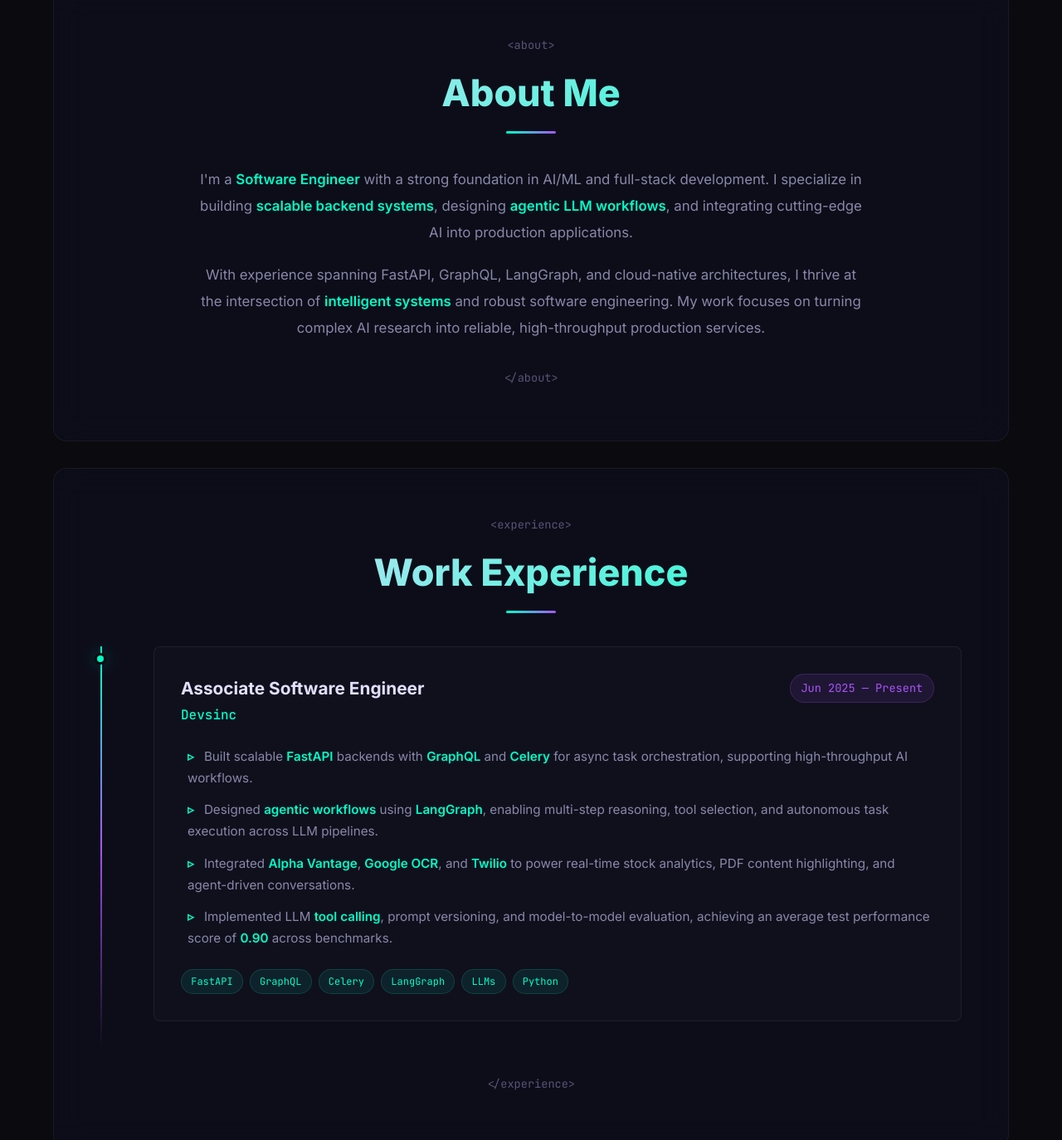
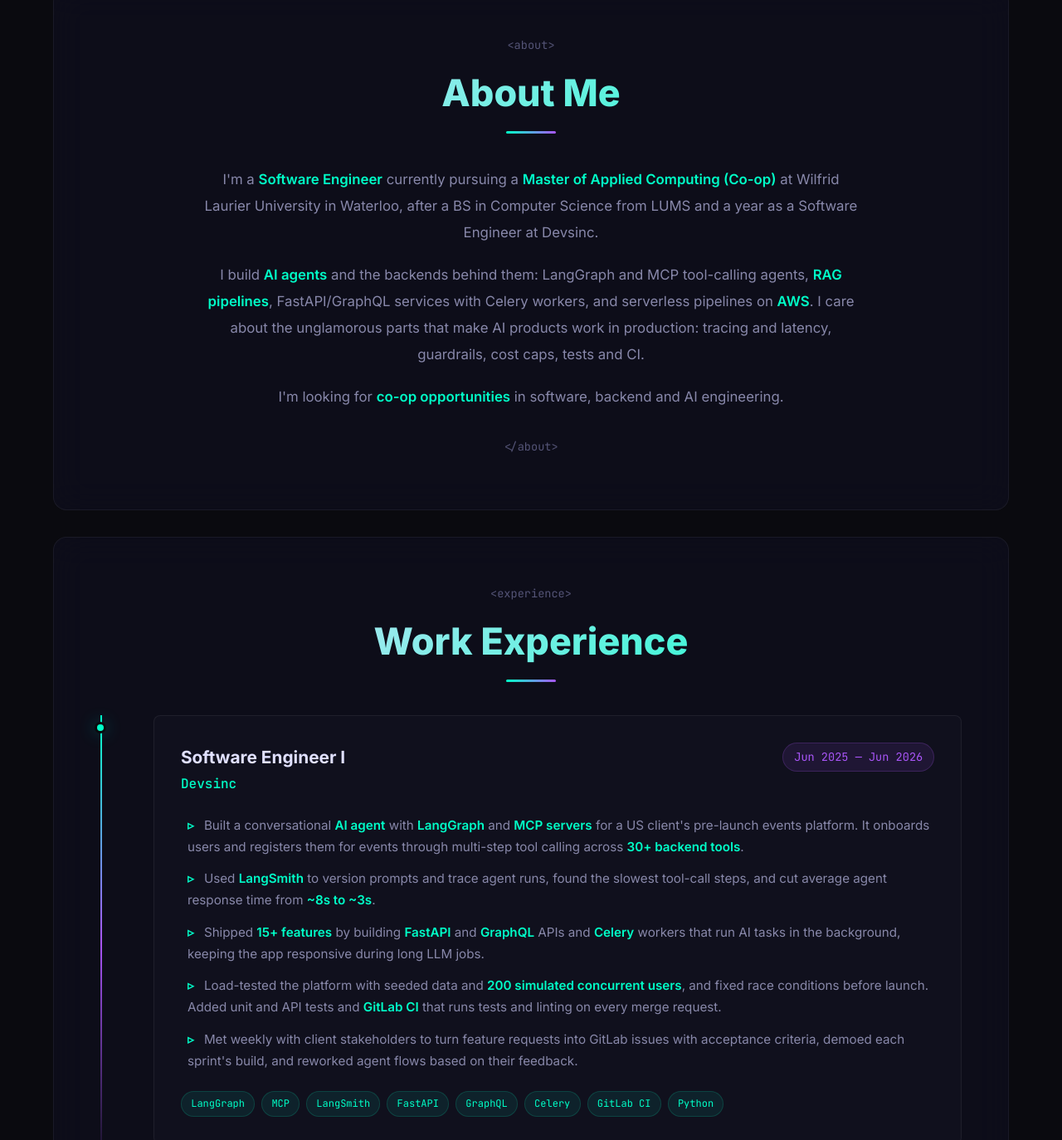
Before and after one commit to abdullahasif07/abdullahasif07.github.io, a plain HTML site: page index.html in a window 1280 px wide. Shown: the part 846-2220 px from the top of the page at 83% size. Drawn offline with Linux system fonts and the light colour scheme.

Commit message:
Update experience, about and hero from latest resume

```diff
--- a/index.html
+++ b/index.html
@@ -65,8 +65,8 @@
                             <span class="cursor-blink">|</span>
                         </div>
                         <p class="hero-description">
-                            Building intelligent systems at the intersection of AI and software engineering.
-                            I craft scalable backends, design agentic LLM workflows, and ship products that solve real-world problems.
+                            I build AI agents, RAG pipelines and the backends that run them in production.
+                            Master of Applied Computing (Co-op) student at Wilfrid Laurier University, previously Software Engineer at Devsinc.
                         </p>
                         <div class="cta-buttons">
                             <a href="#projects" class="btn btn-primary">
@@ -98,7 +98,7 @@
                         <div class="image-ring"></div>
                         <img src="my-photo.png" alt="Muhammad Abdullah" class="profile-image">
                         <div class="image-status">
-                            <span class="status-dot"></span> Available for opportunities
+                            <span class="status-dot"></span> Open to co-op opportunities
                         </div>
                     </div>
                 </div>
@@ -122,14 +122,18 @@
                 </div>
                 <div class="about-content">
                     <p>
-                        I'm a <span class="highlight">Software Engineer</span> with a strong foundation in AI/ML and full-stack development.
-                        I specialize in building <span class="highlight">scalable backend systems</span>, designing
-                        <span class="highlight">agentic LLM workflows</span>, and integrating cutting-edge AI into production applications.
+                        I'm a <span class="highlight">Software Engineer</span> currently pursuing a
+                        <span class="highlight">Master of Applied Computing (Co-op)</span> at Wilfrid Laurier University in Waterloo,
+                        after a BS in Computer Science from LUMS and a year as a Software Engineer at Devsinc.
                     </p>
                     <p>
-                        With experience spanning FastAPI, GraphQL, LangGraph, and cloud-native architectures, I thrive at the intersection
-                        of <span class="highlight">intelligent systems</span> and robust software engineering. My work focuses on turning
-                        complex AI research into reliable, high-throughput production services.
+                        I build <span class="highlight">AI agents</span> and the backends behind them: LangGraph and MCP tool-calling agents,
+                        <span class="highlight">RAG pipelines</span>, FastAPI/GraphQL services with Celery workers, and serverless pipelines on
+                        <span class="highlight">AWS</span>. I care about the unglamorous parts that make AI products work in production:
+                        tracing and latency, guardrails, cost caps, tests and CI.
+                    </p>
+                    <p>
+                        I'm looking for <span class="highlight">co-op opportunities</span> in software, backend and AI engineering.
                     </p>
                 </div>
                 <span class="section-tag section-tag-close">&lt;/about&gt;</span>
@@ -148,35 +152,41 @@
                         <div class="timeline-content">
                             <div class="timeline-header-row">
                                 <div>
-                                    <h3>Associate Software Engineer</h3>
+                                    <h3>Software Engineer I</h3>
                                     <span class="company-name">Devsinc</span>
                                 </div>
-                                <span class="timeline-date">Jun 2025 — Present</span>
+                                <span class="timeline-date">Jun 2025 — Jun 2026</span>
                             </div>
                             <ul class="experience-list">
                                 <li>
                                     <span class="exp-bullet">▹</span>
-                                    Built scalable <span class="highlight">FastAPI</span> backends with <span class="highlight">GraphQL</span> and <span class="highlight">Celery</span> for async task orchestration, supporting high-throughput AI workflows.
+                                    Built a conversational <span class="highlight">AI agent</span> with <span class="highlight">LangGraph</span> and <span class="highlight">MCP servers</span> for a US client's pre-launch events platform. It onboards users and registers them for events through multi-step tool calling across <span class="highlight">30+ backend tools</span>.
                                 </li>
                                 <li>
                                     <span class="exp-bullet">▹</span>
-                                    Designed <span class="highlight">agentic workflows</span> using <span class="highlight">LangGraph</span>, enabling multi-step reasoning, tool selection, and autonomous task execution across LLM pipelines.
+                                    Used <span class="highlight">LangSmith</span> to version prompts and trace agent runs, found the slowest tool-call steps, and cut average agent response time from <span class="highlight">~8s to ~3s</span>.
                                 </li>
                                 <li>
                                     <span class="exp-bullet">▹</span>
-                                    Integrated <span class="highlight">Alpha Vantage</span>, <span class="highlight">Google OCR</span>, and <span class="highlight">Twilio</span> to power real-time stock analytics, PDF content highlighting, and agent-driven conversations.
+                                    Shipped <span class="highlight">15+ features</span> by building <span class="highlight">FastAPI</span> and <span class="highlight">GraphQL</span> APIs and <span class="highlight">Celery</span> workers that run AI tasks in the background, keeping the app responsive during long LLM jobs.
                                 </li>
                                 <li>
                                     <span class="exp-bullet">▹</span>
-                                    Implemented LLM <span class="highlight">tool calling</span>, prompt versioning, and model-to-model evaluation, achieving an average test performance score of <span class="highlight">0.90</span> across benchmarks.
+                                    Load-tested the platform with seeded data and <span class="highlight">200 simulated concurrent users</span>, and fixed race conditions before launch. Added unit and API tests and <span class="highlight">GitLab CI</span> that runs tests and linting on every merge request.
+                                </li>
+                                <li>
+                                    <span class="exp-bullet">▹</span>
+                                    Met weekly with client stakeholders to turn feature requests into GitLab issues with acceptance criteria, demoed each sprint's build, and reworked agent flows based on their feedback.
                                 </li>
                             </ul>
                             <div class="experience-tech">
+                                <span class="exp-tech-tag">LangGraph</span>
+                                <span class="exp-tech-tag">MCP</span>
+                                <span class="exp-tech-tag">LangSmith</span>
                                 <span class="exp-tech-tag">FastAPI</span>
                                 <span class="exp-tech-tag">GraphQL</span>
                                 <span class="exp-tech-tag">Celery</span>
-                                <span class="exp-tech-tag">LangGraph</span>
-                                <span class="exp-tech-tag">LLMs</span>
+                                <span class="exp-tech-tag">GitLab CI</span>
                                 <span class="exp-tech-tag">Python</span>
                             </div>
                         </div>
@@ -433,7 +443,7 @@
             "Software Engineer",
             "AI/ML Engineer",
             "Backend Developer",
-            "LLM Pipeline Architect",
+            "AI Agent Builder",
             "Full-Stack Developer"
         ];
         let roleIndex = 0, charIndex = 0, isDeleting = false;
```
